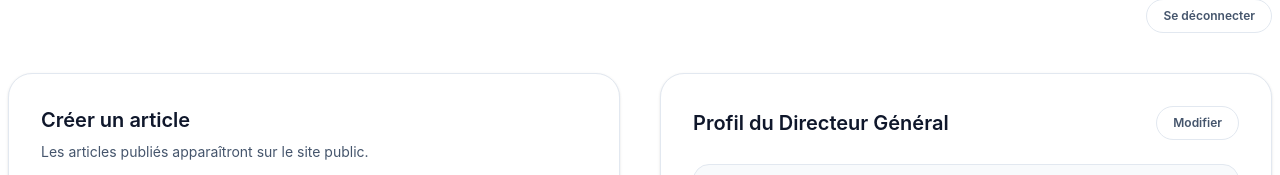
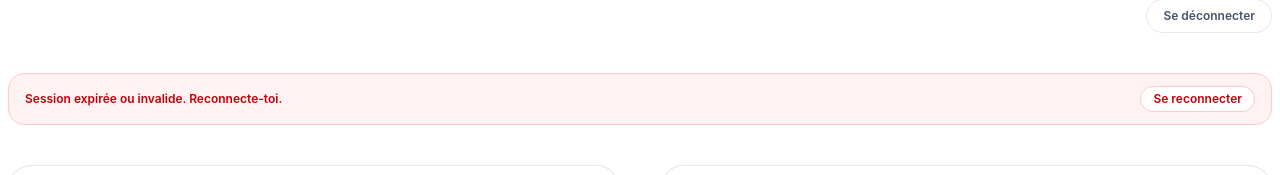
Before and after one commit to Profzen/ekr, a Next.js app: page /admin in a window 1280 px wide. Shown: the part 338-513 px from the top of the page. Built offline with nearby package versions, Linux system fonts and the light colour scheme; no server answers; the database is empty.

Commit message:
admin fix2

```diff
--- a/middleware.ts
+++ b/middleware.ts
@@ -1,6 +1,12 @@
 import { NextResponse, type NextRequest } from "next/server";
 
 const COOKIE_NAME = "ekr_admin";
+const SESSION_MAX_AGE = 60 * 60 * 2;
+
+type AdminCookiePayload = {
+  token: string;
+  issuedAt: number;
+};
 
 function getExpectedToken() {
   const secret = process.env.ADMIN_TOKEN_SECRET;
@@ -21,8 +27,30 @@ export function middleware(request: NextRequest) {
     return NextResponse.redirect(new URL("/admin/login", request.url));
   }
 
-  const token = request.cookies.get(COOKIE_NAME)?.value;
-  if (token !== expected) {
+  const rawCookie = request.cookies.get(COOKIE_NAME)?.value;
+  if (!rawCookie) {
+    return NextResponse.redirect(new URL("/admin/login", request.url));
+  }
+
+  // Backward compatibility: accept legacy cookie containing the raw token.
+  if (rawCookie === expected) {
+    return NextResponse.next();
+  }
+
+  let payload: AdminCookiePayload | null = null;
+  try {
+    const decoded = atob(rawCookie);
+    payload = JSON.parse(decoded) as AdminCookiePayload;
+  } catch (error) {
+    payload = null;
+  }
+
+  const isTokenValid = payload?.token === expected;
+  const isNotExpired =
+    typeof payload?.issuedAt === "number" &&
+    Date.now() - payload.issuedAt <= SESSION_MAX_AGE * 1000;
+
+  if (!isTokenValid || !isNotExpired) {
     return NextResponse.redirect(new URL("/admin/login", request.url));
   }
 
--- a/src/app/admin/AdminClient.tsx
+++ b/src/app/admin/AdminClient.tsx
@@ -177,6 +177,7 @@ export default function AdminClient() {
   const [success, setSuccess] = useState<string | null>(null);
   const [directorEditing, setDirectorEditing] = useState(false);
   const [partnerEditingId, setPartnerEditingId] = useState<string | null>(null);
+  const [sessionStatus, setSessionStatus] = useState<"ok" | "expired" | null>(null);
   const successTimerRef = useRef<ReturnType<typeof setTimeout> | null>(null);
   const articleFormRef = useRef<HTMLFormElement | null>(null);
 
@@ -297,6 +298,15 @@ export default function AdminClient() {
     }
   };
 
+  const checkAdminSession = async () => {
+    try {
+      const res = await fetch("/api/admin/check", { cache: "no-store" });
+      setSessionStatus(res.ok ? "ok" : "expired");
+    } catch (error) {
+      setSessionStatus("expired");
+    }
+  };
+
   useEffect(() => {
     loadArticles();
     loadServices();
@@ -304,6 +314,7 @@ export default function AdminClient() {
     loadGallery();
     loadDirector();
     loadContent();
+    checkAdminSession();
   }, []);
 
   const handleChange = (
@@ -718,6 +729,34 @@ export default function AdminClient() {
           )}
         </button>
       </div>
+      {sessionStatus && (
+        <div
+          className={`rounded-2xl border px-4 py-3 text-xs font-semibold ${
+            sessionStatus === "ok"
+              ? "border-emerald-200 bg-emerald-50 text-emerald-700"
+              : "border-red-200 bg-red-50 text-red-700"
+          }`}
+        >
+          <div className="flex flex-wrap items-center justify-between gap-3">
+            <span>
+              {sessionStatus === "ok"
+                ? "Session admin active."
+                : "Session expirée ou invalide. Reconnecte-toi."}
+            </span>
+            {sessionStatus === "expired" && (
+              <button
+                type="button"
+                onClick={() => {
+                  window.location.href = "/admin/login";
+                }}
+                className="rounded-full border border-red-200 bg-white px-3 py-1 text-xs font-semibold text-red-700"
+              >
+                Se reconnecter
+              </button>
+            )}
+          </div>
+        </div>
+      )}
       {(success || error) && (
         <div className="fixed left-1/2 top-6 z-50 w-[90%] max-w-xl -translate-x-1/2 rounded-2xl border border-slate-200 bg-white px-6 py-4 text-base shadow-xl">
           {success && <p className="text-emerald-700">{success}</p>}
--- /dev/null
+++ b/src/app/api/admin/check/route.ts
@@ -0,0 +1,10 @@
+import { NextResponse } from "next/server";
+import { isAdminAuthenticated } from "@/lib/adminAuth";
+
+export async function GET() {
+  const ok = await isAdminAuthenticated();
+  if (!ok) {
+    return NextResponse.json({ ok: false, reason: "unauthorized" }, { status: 401 });
+  }
+  return NextResponse.json({ ok: true });
+}
```
